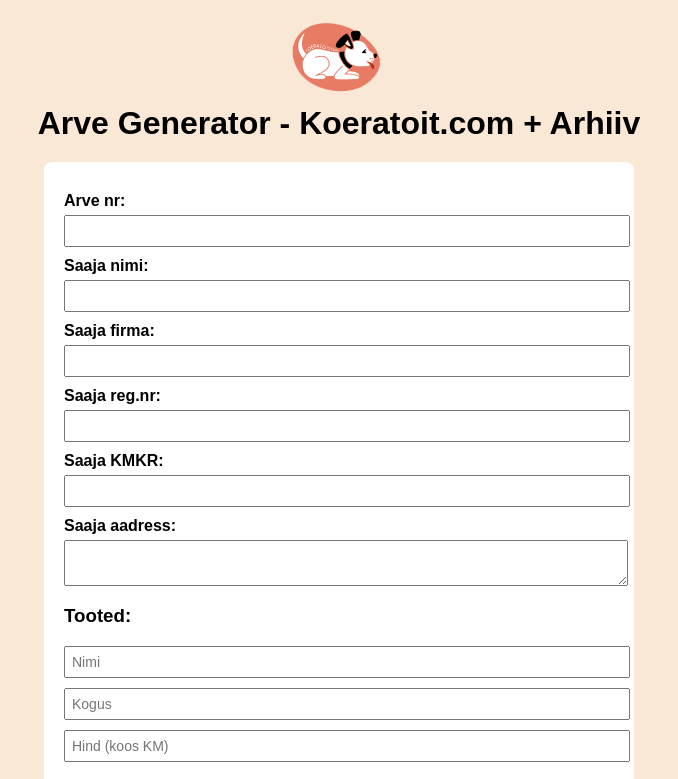
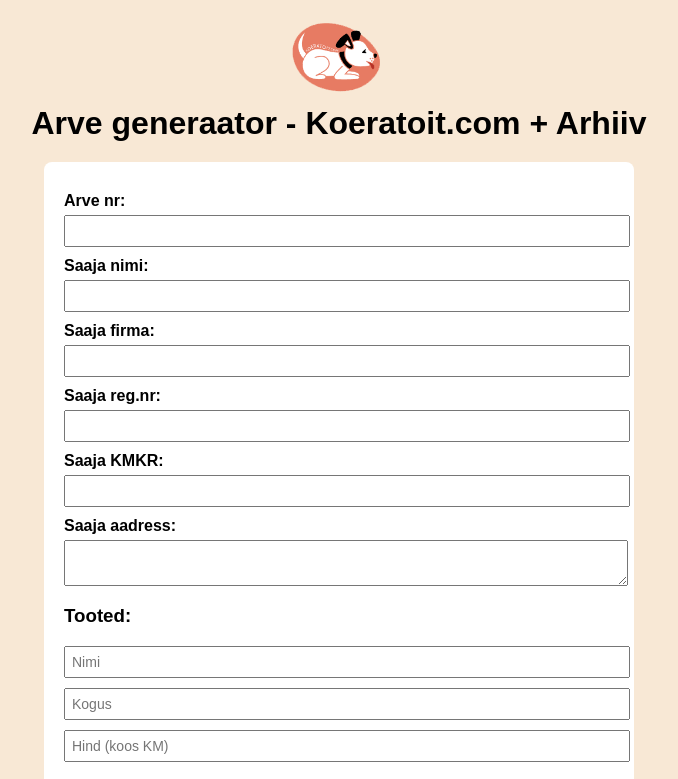
Before and after one commit to Siim518/pdfarved, a website: page index.html in a window 1280 px wide. Shown: the top 779 px of the page, without its empty margins (301-979 px from the left). Drawn offline with Linux system fonts and the light colour scheme; no server answers.

Commit message:
Updated index.html heading

```diff
--- a/index.html
+++ b/index.html
@@ -2,7 +2,7 @@
 <html lang="et">
 <head>
   <meta charset="UTF-8" />
-  <title>Arve Generator - Koeratoit.com + Arhiiv</title>
+  <title>Arve generaator - Koeratoit.com + Arhiiv</title>
   <style>
     body {
       background-color: #f8e8d5;
@@ -88,7 +88,7 @@
   <header>
     <!-- Make sure benaks-logo.png is in the same folder as index.html -->
     <img src="benaks-logo.png" alt="Benaks Logo" />
-    <h1>Arve Generator - Koeratoit.com + Arhiiv</h1>
+    <h1>Arve generaator - Koeratoit.com + Arhiiv</h1>
   </header>
 
   <!-- Main form container -->
```
